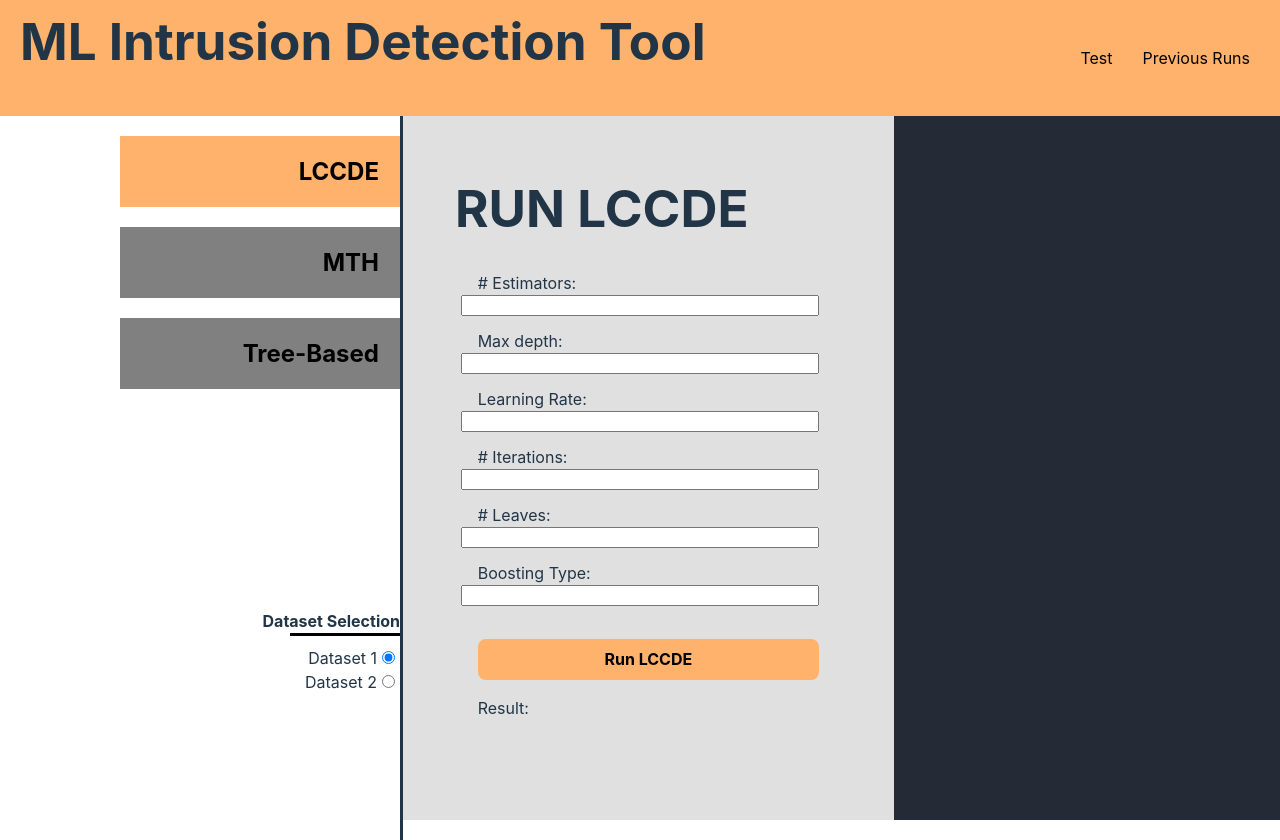
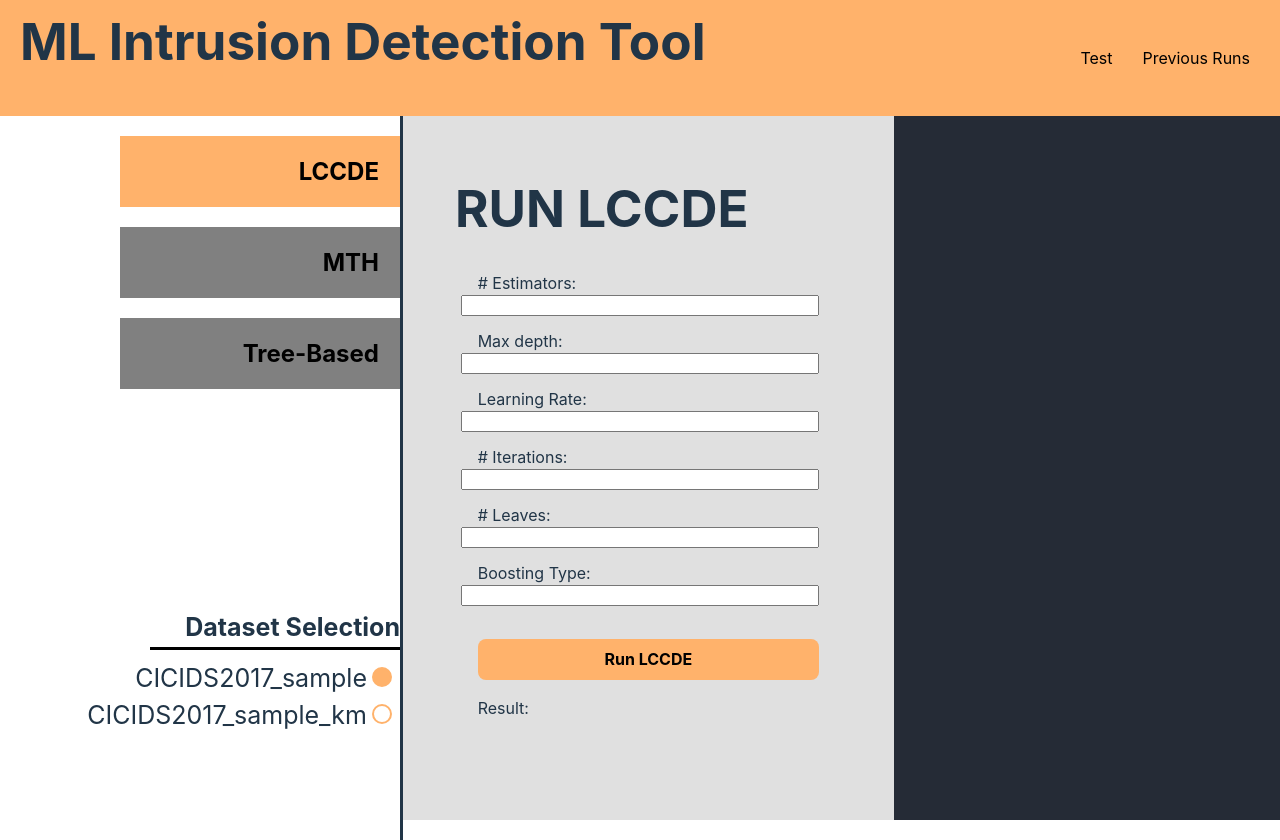
Before and after one commit to ZaneLeBlanc/Group66Frontend, a React (Vite) app in the folder Frontend/: page /Test in a window 1280 px wide. Built offline with nearby package versions, Linux system fonts and the light colour scheme.

Commit message:
Style dataset selection

```diff
--- a/Frontend/src/Components/CSS/Test.css
+++ b/Frontend/src/Components/CSS/Test.css
@@ -40,6 +40,7 @@
     margin-top: 50%;
     margin-bottom: auto;
     text-align: right;
+    font-size: 25px;
 }
 
 .sidebar input[type="radio"] {
@@ -57,3 +58,16 @@
 .emptyDiv {
     flex: 1; /* this div fills the remaining space */
 }
+
+.dataset-radio input[type="radio"] {
+    appearance: none;
+    width: 20px;
+    height: 20px;
+    border: 2px solid #FFB26B;
+    border-radius: 50%;
+    margin-right: 8px;
+  }
+
+  .dataset-radio input[type="radio"]:checked {
+    background-color: #FFB26B;
+  }
--- a/Frontend/src/Components/Sidebar.tsx
+++ b/Frontend/src/Components/Sidebar.tsx
@@ -70,8 +70,8 @@ const Sidebar = ({
       <div className="datasetSelection">
         <strong> Dataset Selection </strong>
         <div className="longLine"></div> {/* Line */}
-        <label>
-          Dataset 1
+        <label className="dataset-radio">
+          CICIDS2017_sample
           <input
             type="radio"
             name="dataset"
@@ -80,8 +80,8 @@ const Sidebar = ({
             onChange={handleDatasetChange}
           />
         </label>
-        <label>
-          Dataset 2
+        <label className="dataset-radio">
+          CICIDS2017_sample_km
           <input
             type="radio"
             name="dataset"
```
